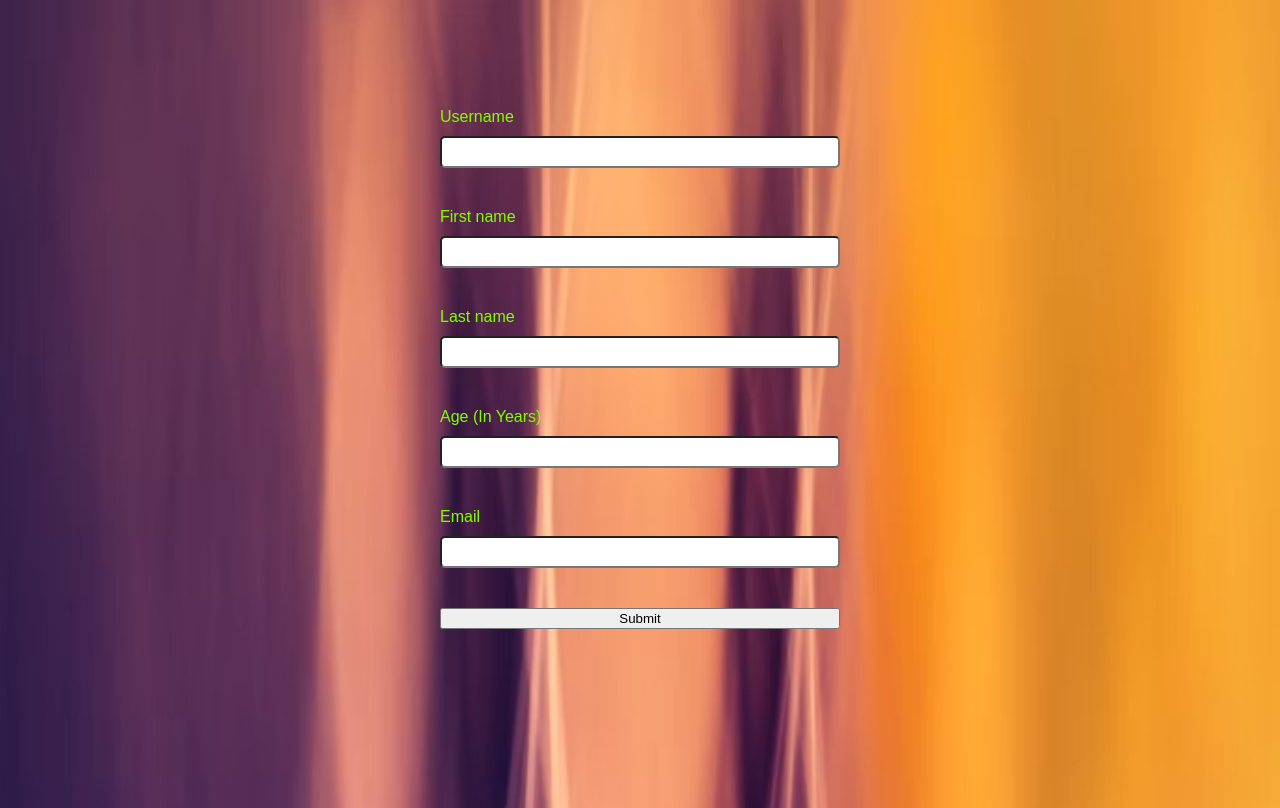
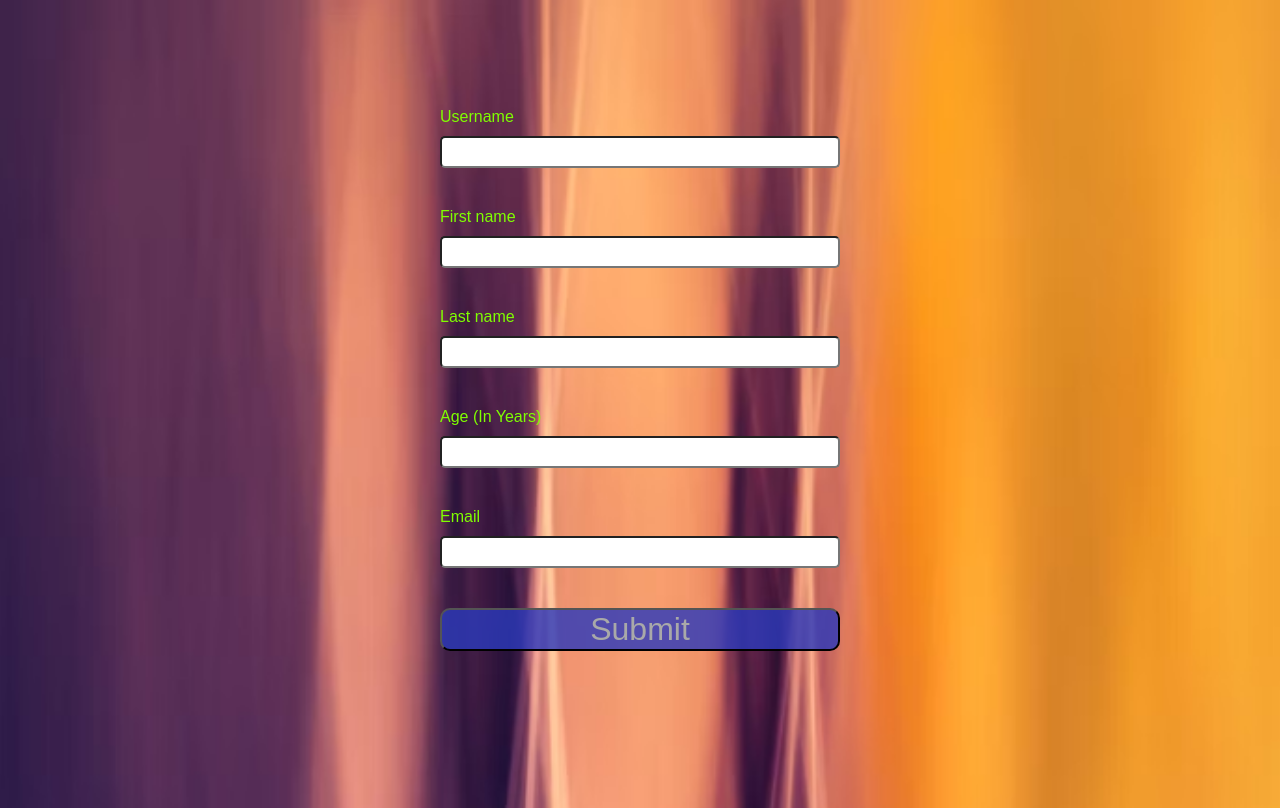
Before and after one commit to Mr-Smyth/react-user-store, a React (Create React App) app: page / in a window 1280 px wide. Built offline with nearby package versions, Linux system fonts and the light colour scheme.

Commit message:
Updated AddUser.css with button styling

```diff
--- a/src/components/Users/AddUser.css
+++ b/src/components/Users/AddUser.css
@@ -23,3 +23,10 @@ form label {
     margin-bottom: 10px;
     color: chartreuse;
 }
+
+button {
+    font-size: 2rem;
+    border-radius: 10px;
+    background-color: rgba(44, 58, 187, 0.808);
+    color: darkgray;
+}
```
